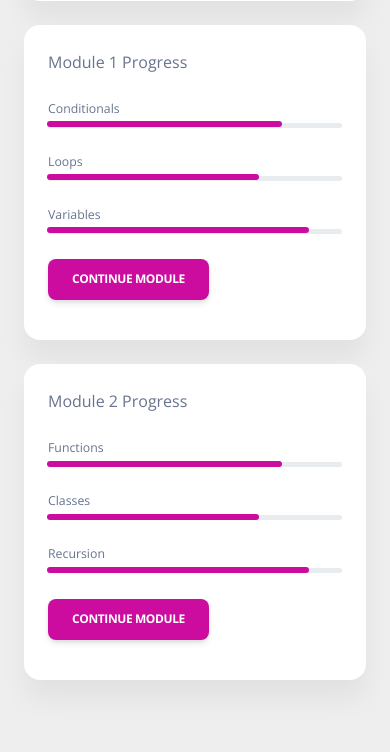
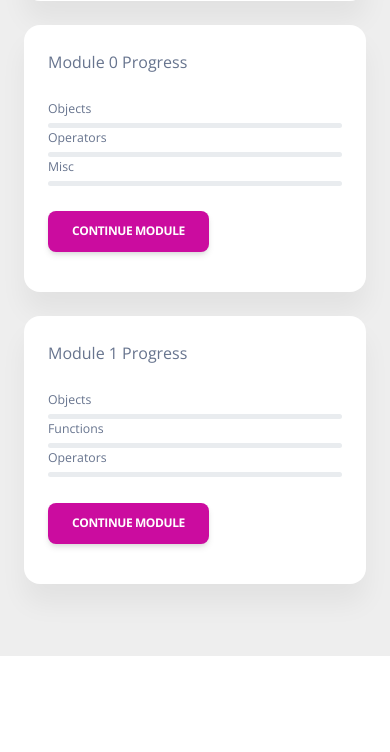
Before and after one commit to cwojick48/moonlight-coder, a Flask app: page /profile in a window 390 px wide. Shown: the part 691-1443 px from the top of the page. After the commit the page ends 1347 px from the top, so only its background shows below. Run offline with Flask 2, Linux system fonts and the light colour scheme; a user stored in the database is signed in; data comes from the database, SQL or seed files in the repository; both versions use the stored data as it was after the commit; some libraries are stand-ins or nearby versions.

Commit message:
writed up module progress and buttons to continue

```diff
--- a/moonlight_coder/db/core.py
+++ b/moonlight_coder/db/core.py
@@ -44,6 +44,7 @@ def get_user_answers(connection, username: str, uuid: str = None) -> dict:
 
     if uuid is not None:
         query = query + f" and uuid = '{uuid}'"
+
     cursor = connection.cursor()
     cursor.execute(query)
     columns = ('uuid', 'ignore', 'num_correct', 'num_incorrect', 'streak')
@@ -56,10 +57,6 @@ def update_user_result(connection, username: str, uuid: str, correct: bool):
     if not previous:
         command = f"""INSERT INTO answers
         VALUES ('{username}', '{uuid}', 0, {int(correct)}, {int(not correct)}, {int(correct)})"""
-
-        cursor = connection.cursor()
-        cursor.execute(command)
-        connection.commit()
     else:
         if not len(previous) == 1:
             raise Exception("there should never be more than one row returned")
@@ -70,9 +67,11 @@ def update_user_result(connection, username: str, uuid: str, correct: bool):
             streak = {previous['streak'] + 1 if correct else 0}
         WHERE username = '{username}'
           and uuid = '{uuid}';"""
-        cursor = connection.cursor()
-        cursor.execute(command)
-        connection.commit()
+
+    print(f"running db command: {command}")
+    cursor = connection.cursor()
+    cursor.execute(command)
+    connection.commit()
 
 
 def get_all_usernames(connection):
--- a/moonlight_coder/templates/profile.html
+++ b/moonlight_coder/templates/profile.html
@@ -48,57 +48,24 @@
           </div>
         </div>
         <div class="row">
+          {% for results in module_results %}
             <div class="col-md-6">
               <div class="card mb-4 mb-md-0">
                 <div class="card-body">
-                <p class="mb-4">Module 1 Progress
+                  <p class="mb-4">Module {{ loop.index0 }} Progress
                   </p>
-                <p class="mb-1" style="font-size: .77rem;">Conditionals</p>
+                    {% for category in results %}
+                  <p class="mb-1" style="font-size: .77rem;">{{ category.title() }}</p>
                   <div class="progress rounded" style="height: 5px;">
-                  <div class="progress-bar" role="progressbar" style="width: 80%" aria-valuenow="80"
-                    aria-valuemin="0" aria-valuemax="100"></div>
+                    <div class="progress-bar" role="progressbar" style="width: {{ results[category] }}%" aria-valuenow="{{ results[category] }}" aria-valuemin="0" aria-valuemax="100"></div>
                   </div>
-                <p class="mt-4 mb-1" style="font-size: .77rem;">Loops</p>
-                <div class="progress rounded" style="height: 5px;">
-                  <div class="progress-bar" role="progressbar" style="width: 72%" aria-valuenow="72"
-                    aria-valuemin="0" aria-valuemax="100"></div>
-                </div>
-                <p class="mt-4 mb-1" style="font-size: .77rem;">Variables</p>
-                <div class="progress rounded" style="height: 5px;">
-                  <div class="progress-bar" role="progressbar" style="width: 89%" aria-valuenow="89"
-                    aria-valuemin="0" aria-valuemax="100"></div>
-                </div>
+                    {% endfor %}
                   <br>
-                <button type="button" class="btn btn-primary">Continue Module</button>
-
+                  <a href="{{ url_for('flash_cards', module=loop.index0) }}"><button type="button" class="btn btn-primary">Continue Module</button></a>
                 </div>
               </div>
             </div>
-          <div class="col-md-6">
-            <div class="card mb-4 mb-md-0">
-              <div class="card-body">
-                <p class="mb-4"> Module 2 Progress
-                </p>
-                <p class="mb-1" style="font-size: .77rem;">Functions</p>
-                <div class="progress rounded" style="height: 5px;">
-                  <div class="progress-bar" role="progressbar" style="width: 80%" aria-valuenow="80"
-                    aria-valuemin="0" aria-valuemax="100"></div>
-                </div>
-                <p class="mt-4 mb-1" style="font-size: .77rem;">Classes</p>
-                <div class="progress rounded" style="height: 5px;">
-                  <div class="progress-bar" role="progressbar" style="width: 72%" aria-valuenow="72"
-                    aria-valuemin="0" aria-valuemax="100"></div>
-                </div>
-                <p class="mt-4 mb-1" style="font-size: .77rem;">Recursion</p>
-                <div class="progress rounded" style="height: 5px;">
-                  <div class="progress-bar" role="progressbar" style="width: 89%" aria-valuenow="89"
-                    aria-valuemin="0" aria-valuemax="100"></div>
-                </div>
-                <br>
-                <button type="button" class="btn btn-primary">Continue Module</button>
-              </div>
-            </div>
-          </div>
+          {% endfor %}
         </div>
       </div>
     </div>
--- a/moonlight_coder/views.py
+++ b/moonlight_coder/views.py
@@ -39,16 +39,20 @@ class MoonLightCoder:
             raise
         return question.check_answer(answer)
 
-    def get_module_summary(self, module: int, username: str):
+    def get_module_summary(self, module: int, username: str) -> Dict[str, int]:
         module_questions = self.module_questions[module]
         category_denom = Counter(card.category.value for card in module_questions.values())
         db = get_db()
+        answers = get_user_answers(db, username)
+        print(f"found answers: {answers}")
         completed_uuids = {uuid for uuid, results in get_user_answers(db, username).items()
-                           if uuid in module_questions and int(results['streak']) >= STREAK_MINIMUM}
+                           if uuid in module_questions and results['streak'] >= STREAK_MINIMUM}
+        print(f"completed: {completed_uuids}")
         category_numer = Counter(module_questions[uuid].category.value for uuid in completed_uuids)
-        print(category_denom)
-        print(category_numer)
-        return category_numer, category_denom
+        print(category_denom, category_numer)
+
+        return {category: int(category_numer.get(category, 0) / denom * 100)
+                for category, denom in category_denom.items()}
 
 
 mlc = MoonLightCoder()
@@ -187,7 +191,9 @@ def about():
 def profile():
     db = get_db()
     user = flask_login.current_user
-    return render_template('main.html', file='profile.html', user=user)
+    module_results = [mlc.get_module_summary(mod, user.id) for mod in mlc.module_questions]
+    print(f'module results: {module_results}')
+    return render_template('main.html', file='profile.html', user=user, module_results=module_results)
 
 
 @app.teardown_appcontext
```
Also changed, not shown: moonlight_coder/db/moonlight.db. Lines whose indentation alone changed are shown as unchanged.
